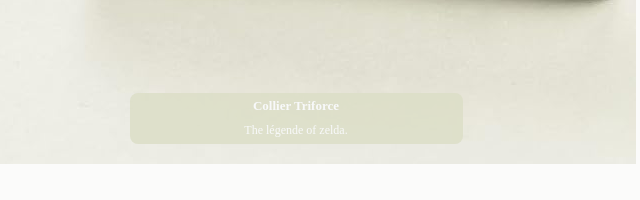
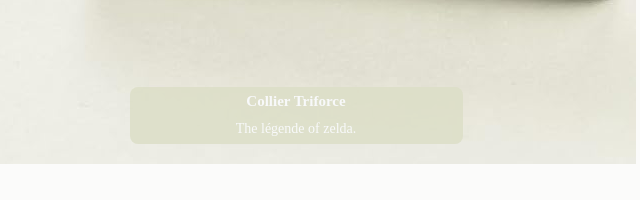
Before and after one commit to manelbenali06/Pop-Art, a plain HTML site: page index.html in a window 1280 px wide. Shown: the part 1040-1240 px from the top of the page, 344-984 px from the left. Drawn offline with nearby package versions, Linux system fonts and the light colour scheme.

Commit message:
font size

```diff
--- a/styles.css
+++ b/styles.css
@@ -65,13 +65,13 @@ h2 {
 
 /* Réduire la taille de la police du titre et du paragraphe */
 .carousel-caption h5 {
-    font-size: 13px; /* Ajuster la taille du titre */
+    font-size: 15px;
     color: #f8f9fa;
     font-weight: bold;
 }
 
 .carousel-caption p {
-    font-size: 12px; /* Ajuster la taille du paragraphe */
+    font-size: 14px; /* Ajuster la taille du paragraphe */
     margin: 0; /* Supprimer la marge */
     color: #f8f9fa;
 }
```
